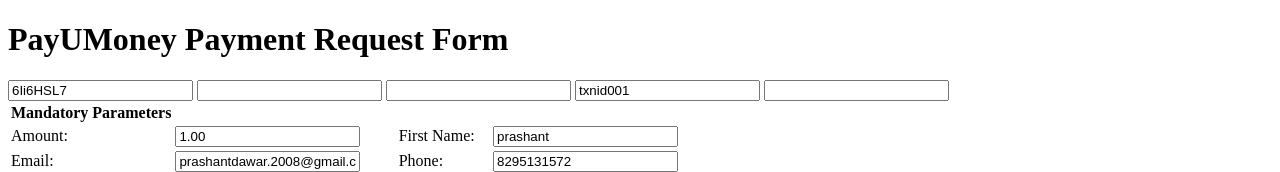
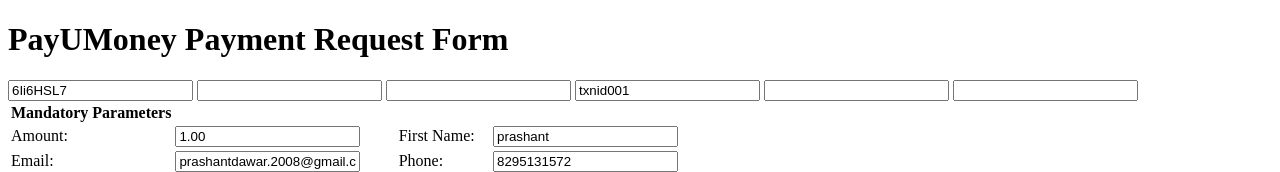
Before and after one commit to devprashant/payutest, a website: page public/index.html in a window 1280 px wide. Shown: the top 172 px of the page. Drawn offline with Linux system fonts and the light colour scheme.

Commit message:
little change

```diff
--- a/public/index.html
+++ b/public/index.html
@@ -16,7 +16,7 @@
 <input  name="hash" id="hash" />
 <input  name="txnid" value="txnid001"/>
 <input  name="udf"  value="" />
-<input type="hidden"   name="service_provider" value="payu_paisa">
+<input  name="service_provider" value="">
 <table>
 <tr>
 <td><b>Mandatory Parameters</b></td>
```
